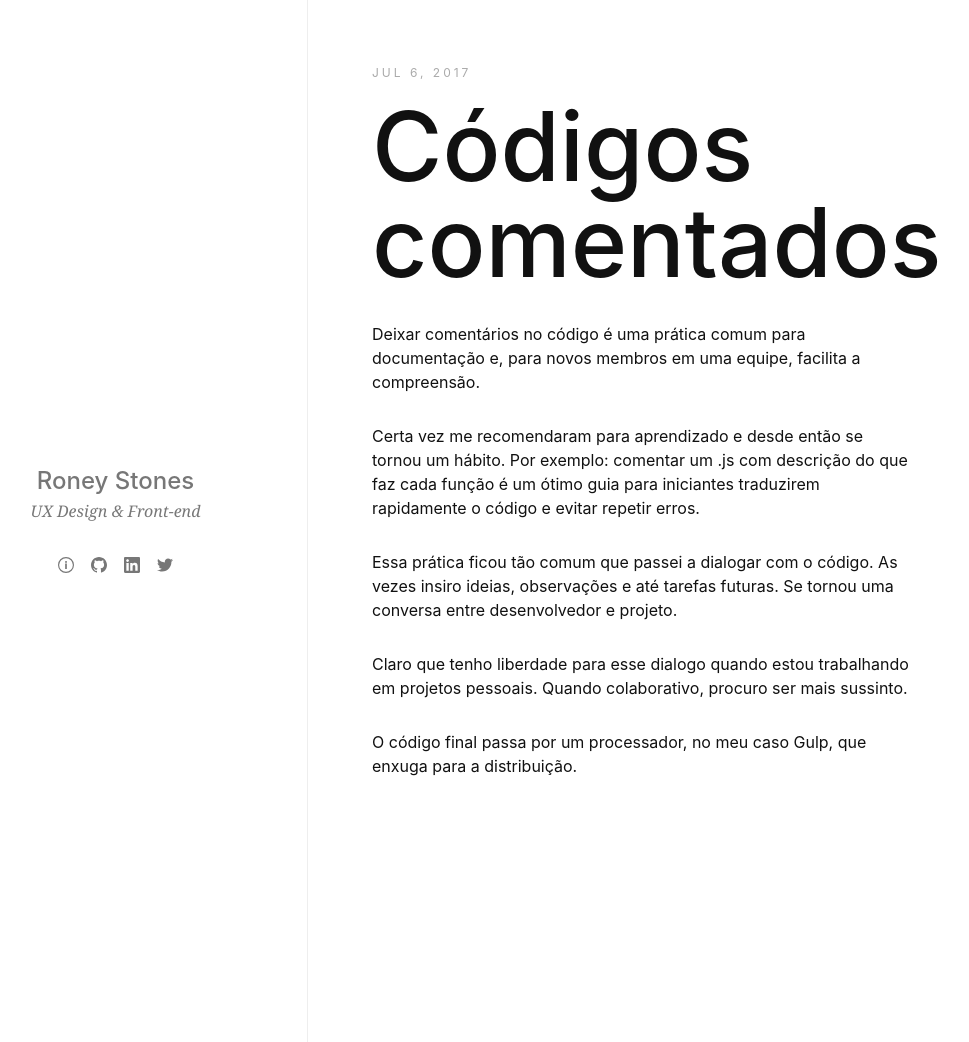
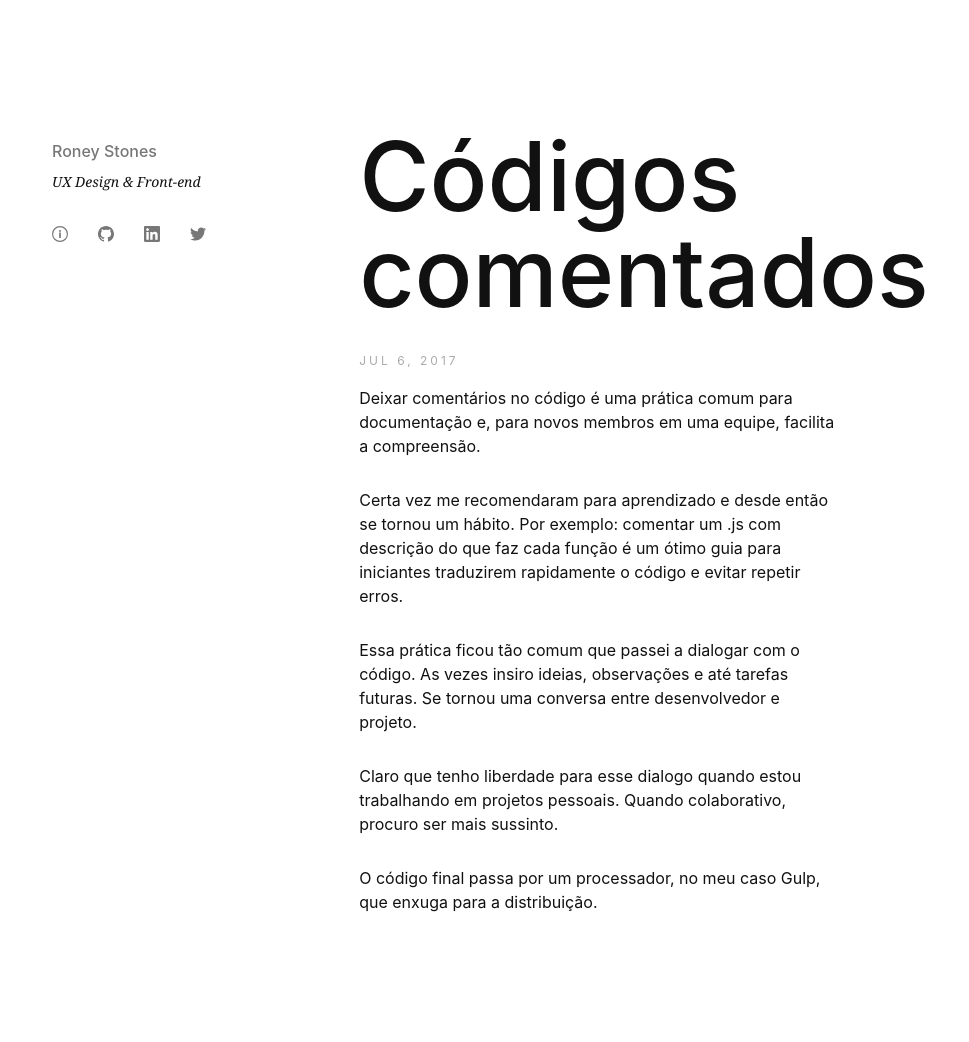
Before and after one commit to roneystones/roneystones, a Jekyll site: the page built from _posts/2017-07-14-codigos-comentados.markdown, in a window 1280 px wide and 1042 px high. Shown: the whole window, without its empty margins (76-1045 px from the left). Built offline with Jekyll 4.4.1, drawn with Linux system fonts in a browser that asks for light colours.

Commit message:
afina design

```diff
--- a/_includes/nav.html
+++ b/_includes/nav.html
@@ -1,12 +1,9 @@
-<div class="w-100 bb bb-0-ns b--light-gray pa5 w-30-ns vh-100-ns flex-ns items-center-ns justify-center-ns flex-column-ns fixed-ns br-ns pa0-ns">
+<a href="/" title="Index" class="link gray hover-dark-pink">
+  <h1 class="f5 fw5 mb2">{{ site.title | escape }}</h1>
+</a>
 
-  <a href="/" title="Index" class="db link gray hover-dark-pink tc mb4">
-    <h1 class="f3 fw5 ma0">{{ site.title | escape }}</h1>
-    <h2 class="f5 georgia i">UX Design & Front-end</h2>
-  </a>
+<h2 class="f6 georgia i mb4">UX Design & Front-end</h2>
 
-  <div class="mw5 w-70-m w-30-ns dt--fixed flex justify-between center">
-    {% include social.html %}
-  </div>
-
+<div class="flex justify-between w-50">
+  {% include social.html %}
 </div>
--- a/_layouts/default.html
+++ b/_layouts/default.html
@@ -3,14 +3,14 @@
 
   {% include head.html %}
 
-  <body class="near-black lh-copy">
-    <aside class="w-100 fl-ns w-30-ns vh-100-ns">
+  <body class="cf mw8 center pv6 near-black lh-copy">
+    <nav class="fn fl-ns w-30-ns">
       {% include nav.html %}
-    </aside>
+    </nav>
 
-    <main class="w-100 fl-ns w-70-ns pa3 pa5-ns">
+    <div class="fn fl-ns w-70-ns">
       {{ content }}
-    </main>
+    </div>
   </body>
 
 </html>
--- a/_layouts/post.html
+++ b/_layouts/post.html
@@ -3,11 +3,11 @@ layout: default
 ---
 
 <header>
+  <h1 class="f2 f1-m f-headline-ns fw5 mt0 mb4 lh-solid">{{ page.title | escape }}</h1>
+
   <p class="f7 ttu tracked-mega mono light-silver mb3">
     {{ page.date | date: "%b %-d, %Y" }}</time>
   </p>
-
-  <h1 class="f2 f1-m f-headline-ns fw5 mt0 mb4 lh-solid">{{ page.title | escape }}</h1>
   <!-- <h2 class="f5 georgia i measure-wide">{{ page.description | escape }}</h2> -->
 
   <!-- <p class="f5 georgia i measure-wide mb4">
@@ -15,6 +15,6 @@ layout: default
   </p> -->
 </header>
 
-<article class="measure-wide">
+<article class="measure">
   {{ content }}
 </article>
```
